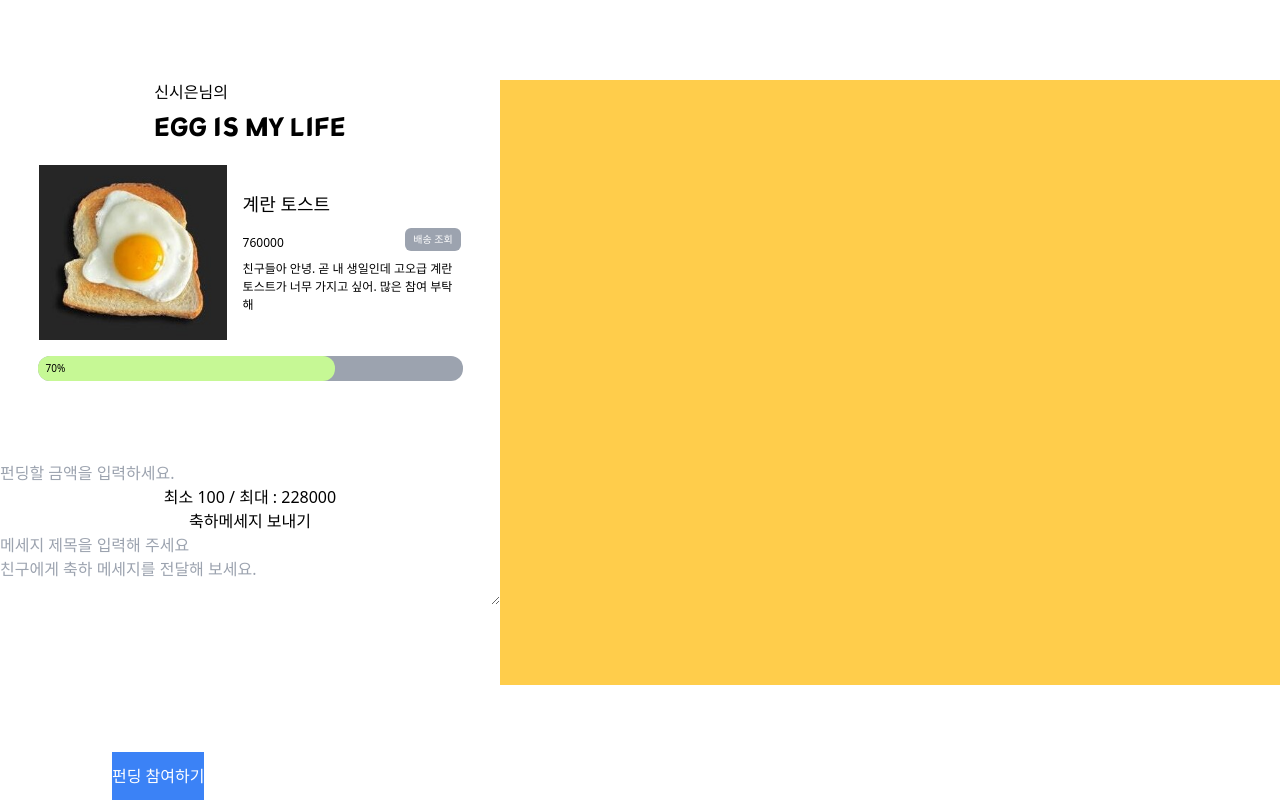
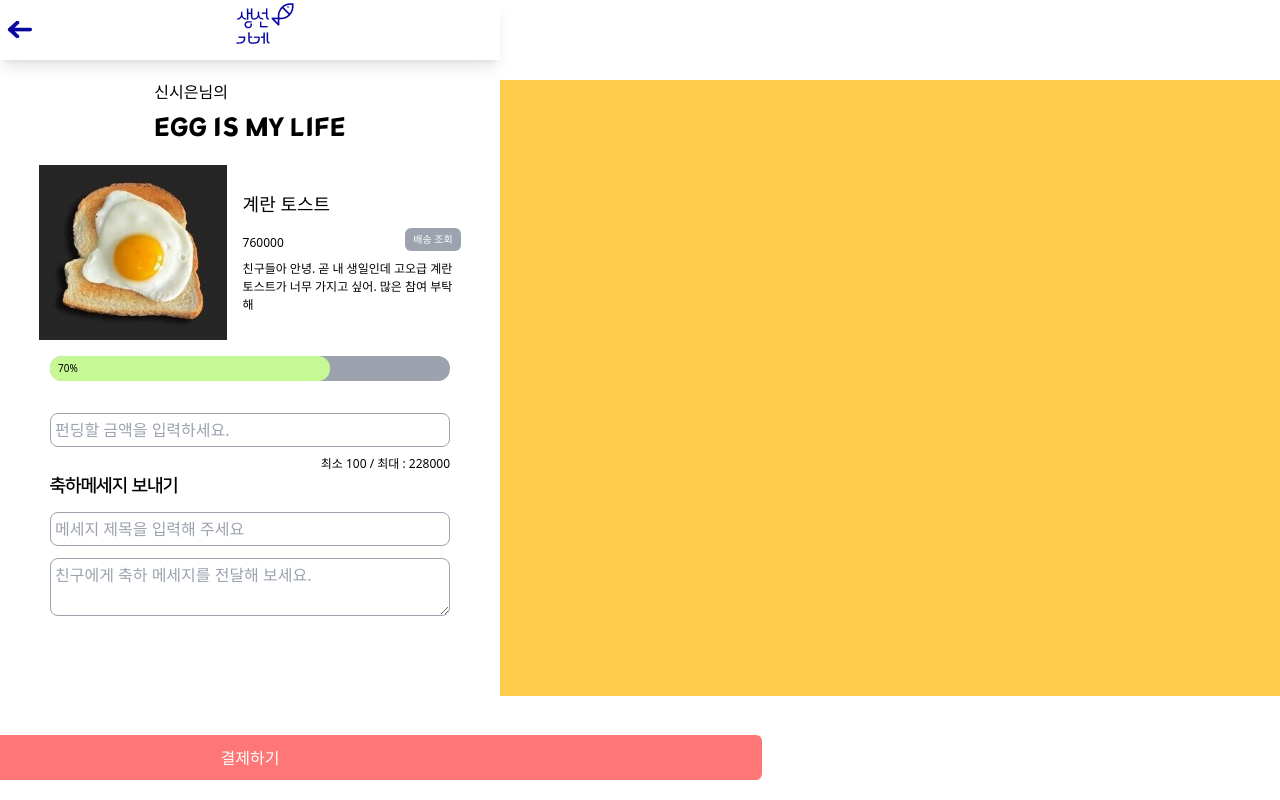
Before and after one commit to sun-mart-egg/funding-gift, a React (Vite) app in the folder FE/: page /participate in a window 1280 px wide. Built offline with nearby package versions, Linux system fonts and the light colour scheme.

Commit message:
[FE][Design] #S10P22D201-145 #in-progress 결제 페이지 디자인 완료

```diff
--- a/FE/src/App.jsx
+++ b/FE/src/App.jsx
@@ -5,10 +5,10 @@ import SubLayout from "./components/UI/SubLayout.jsx";
 
 import Login from "./components/Login/Login.jsx";
 import Signup from "./components/Login/Signup.jsx";
-import SignupFinish from "./components/Login/SignupFinish.jsx"
+import SignupFinish from "./components/Login/SignupFinish.jsx";
 
-import Calendar from "./components/Friends/Calendar.jsx"
-import Friends from "./components/Friends/Friends.jsx"
+import Calendar from "./components/Friends/Calendar.jsx";
+import Friends from "./components/Friends/Friends.jsx";
 
 import MyFunding from "./components/Funding/pages/MyFunding";
 import AccountListPage from "./components/Funding/pages/AccountListPage.jsx";
@@ -43,16 +43,19 @@ function App() {
           <Route path="/signupFin" element={<SignupFinish />} />
           <Route path="/make-funding-main" element={<MakeFundingMain />} />
           <Route path="/my-funding-detail" element={<MyFundingDetail />} />
+          <Route
+            path="/friend-funding-detail"
+            element={<FriendFundingDetail />}
+          />
           <Route path="/make-funding-detail" element={<MakeFundingDetail />} />
           <Route path="/make-funding-finish" element={<MakeFundingFinish />} />
           <Route path="/product/:productId" element={<ProductDetail />} />
           <Route path="/anniversary-list" element={<AnniversaryListPage />} />
-          <Route path="/calendar" element={<Calendar />}/>
+          <Route path="/calendar" element={<Calendar />} />
           <Route path="/friends" element={<Friends />} />
+          <Route path="/participate" element={<ParticipatePage />} />
+          <Route path="/pay" element={<Paypage />} />
         </Route>
-
-        <Route path="/participate" element={<ParticipatePage />} />
-        <Route path="/pay" element={<Paypage />} />
 
         <Route path="/brand/:brandId" element={<BrandStore />} />
         <Route path="/wishlist/:userId" element={<Wishlist />} />
--- a/FE/src/components/Funding/component/FundingDetailInfo.jsx
+++ b/FE/src/components/Funding/component/FundingDetailInfo.jsx
@@ -34,7 +34,7 @@ function FundingDetailInfo({
           <p className="pt-2 text-[12px]">{detail}</p>
         </div>
       </div>
-      <div className="m-4 h-[25px] w-[85%]">
+      <div className="m-4 h-[25px] w-[80%]">
         <ProgressBar progress={progress} />
       </div>
     </div>
--- a/FE/src/components/Funding/pages/FriendFundingDetail.jsx
+++ b/FE/src/components/Funding/pages/FriendFundingDetail.jsx
@@ -2,7 +2,10 @@ import FundingDetailInfo from "../component/FundingDetailInfo";
 import CongratulateList from "../component/CongratulateList";
 import BottomSheet from "../component/BottomSheet";
 import React, { useState } from "react";
+import { Route } from "react-router";
+import { useNavigate } from "react-router-dom";
 function FriendFundingDetail() {
+  const navigate = useNavigate();
   const data = {
     frinedName: "신시은",
     title: "EGG IS MY LIFE",
@@ -100,11 +103,17 @@ function FriendFundingDetail() {
         <CongratulateList listData={MessageList} />
       </div>
       {myParticipate.price == null ? (
-        <button className="fixed bottom-0 left-28 bg-blue-500 py-3 text-white">
+        <button
+          className="fixed bottom-0 left-28 bg-blue-500 py-3 text-white"
+          onClick={() => navigate("/participate")}
+        >
           펀딩 참여하기
         </button>
       ) : (
-        <button className="fixed bottom-0 left-28 bg-blue-500 py-3 text-white">
+        <button
+          className="fixed bottom-0 left-28 bg-blue-500 py-3 text-white"
+          onClick={() => navigate("/participate")}
+        >
           펀딩 추가 참여하기{" "}
         </button>
       )}
--- a/FE/src/components/Funding/pages/ParticipatePage.jsx
+++ b/FE/src/components/Funding/pages/ParticipatePage.jsx
@@ -50,7 +50,7 @@ function ParticipatePage() {
     <div className="main-layer">
       <div
         id="page"
-        className="flex flex-col items-center justify-center overflow-auto pb-16"
+        className="flex flex-col items-center justify-center overflow-auto pb-4"
       >
         <FundingDetailInfo
           friendName={data.frinedName}
@@ -61,29 +61,36 @@ function ParticipatePage() {
           price={data.price}
         />
       </div>
+
       <input
         type="number"
         placeholder="펀딩할 금액을 입력하세요."
-        className="w-full"
+        className="w-[80%] rounded-lg border border-gray-400 p-1"
         value={amount}
         onChange={handleInputChange}
       />
-      <p>
+
+      <p className="w-[80%] pt-2 text-right text-[12px]">
         최소 {data.min} / 최대 :{" "}
         {data.price - (data.price * data.progress) / 100}
       </p>
-      {error && <p className="text-red-500">{error}</p>}
-      <p>축하메세지 보내기</p>
-      <input placeholder="메세지 제목을 입력해 주세요" className="w-full" />
+      {error && <p className=" text-red-500">{error}</p>}
+      <p className="w-[80%] text-left font-cusFont2 text-[18px]">
+        축하메세지 보내기
+      </p>
+      <input
+        placeholder="메세지 제목을 입력해 주세요"
+        className="mt-3 w-[80%] rounded-lg border border-gray-400 p-1"
+      />
       <textarea
         placeholder="친구에게 축하 메세지를 전달해 보세요."
-        className="w-full"
+        className="mt-3 w-[80%] rounded-lg border border-gray-400 p-1"
       ></textarea>
       <button
-        className="fixed bottom-0 left-28 bg-blue-500 py-3 text-white"
         onClick={handleParticipate}
+        className="fixed bottom-5  h-[45px] w-[80%]  rounded-md bg-cusColor3 text-white"
       >
-        펀딩 참여하기
+        결제하기
       </button>
     </div>
   );
```
